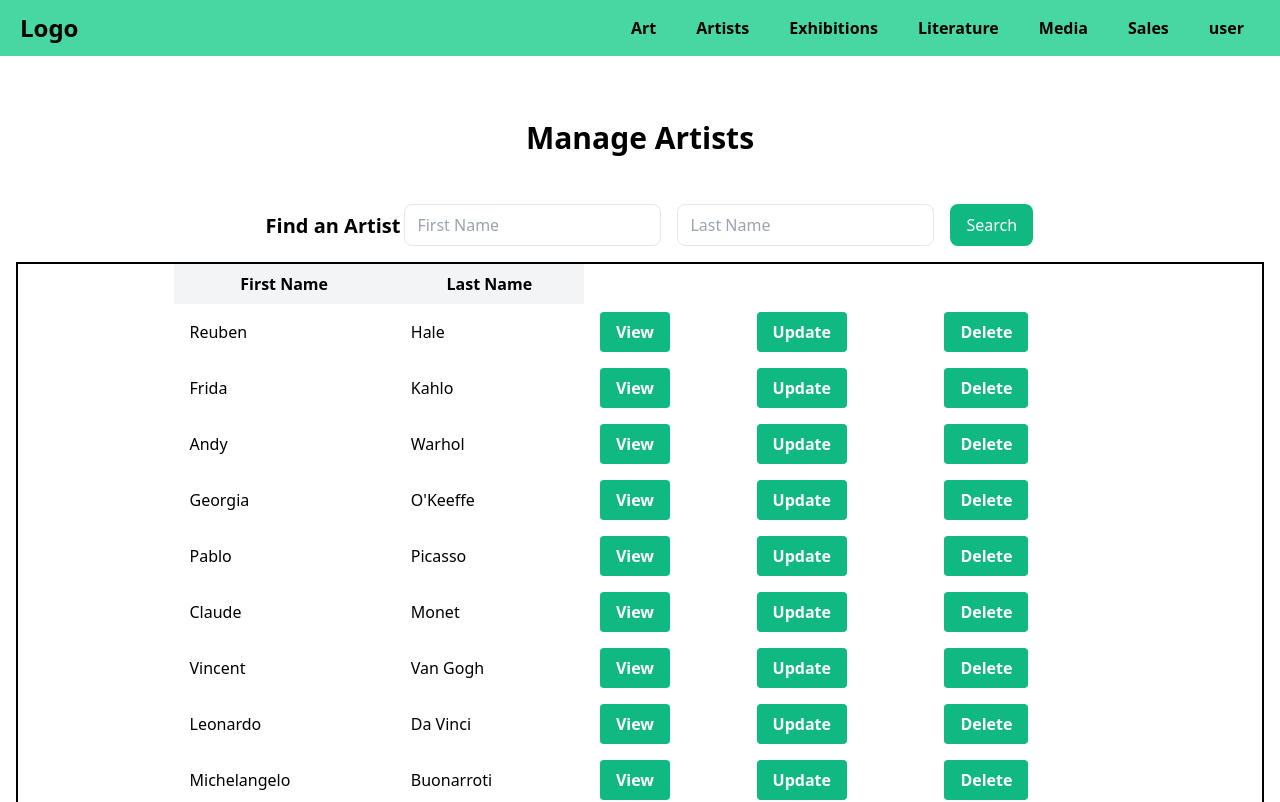
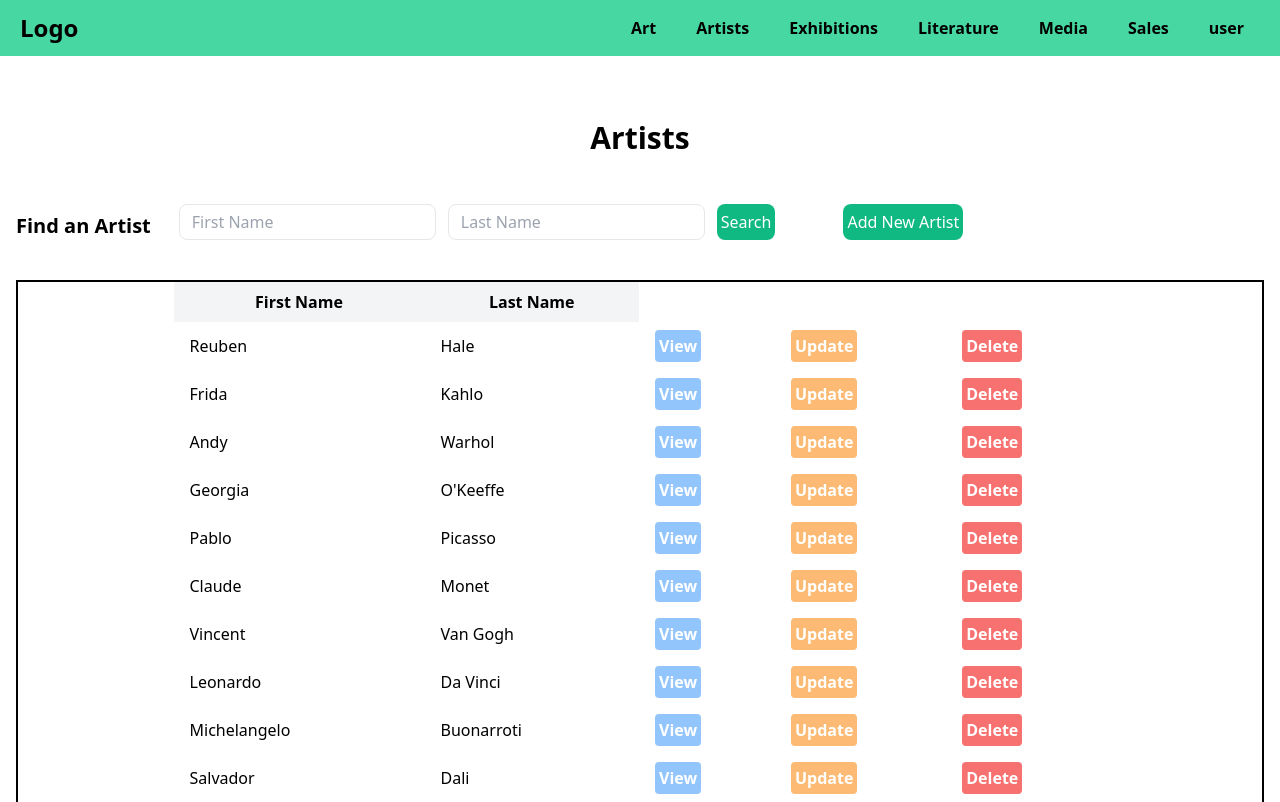
Before and after one commit to WebWarriors-UNF-CIS/rhams-old, a Next.js app: page /artists/manage in a window 1280 px wide. Shown: the top 802 px of the page. Built offline with nearby package versions, Linux system fonts and the light colour scheme.

Commit message:
css changes
added white text for dark theme to login, artist, and art pages- added an add new artist button to artist page- changed colors to view/update/delete buttons

```diff
--- a/src/app/art/page.tsx
+++ b/src/app/art/page.tsx
@@ -20,13 +20,13 @@ export default function Todo() {
     artRepo.find().then(setArts)
   }, [])
   return (
-    <div>
-      <h1>All Art</h1>
+    <div className='dark:text-white'>
+      <h1 className="dark:text-white">All Art</h1>
       <Select options={options} value={value} onChange={o => setValue(o)} />
       <main>
         {Art.map((artWork) => {
           return (
-            <div key={artWork.catalogNum}>
+            <div className='dark:text-white' key={artWork.catalogNum}>
               {artWork.title}
             </div>
           )
--- a/src/app/artists/manage/page.tsx
+++ b/src/app/artists/manage/page.tsx
@@ -44,26 +44,33 @@ function ArtistTable() {
   return (
     <div className="p-4">
       <div className="flex justify-center items-center">
-      <h1 className="text-3xl font-bold p-12">Manage Artists</h1>
+      <h1 className="text-3xl font-bold p-12 dark:text-white">Artists</h1>
       </div>
-      <div className="w-3/5 mx-auto">
-      <div className="flex mb-4">
-        <h1 className="text-xl font-semibold whitespace-nowrap pr-1 pt-2">Find an Artist</h1>
-        <div className="flex space-x-4 ml-auto">
+      <div className="">
+      <div className="flex w-5/5 mb-10">
+        <div className=''>
+        <h1 className="dark:text-white text-xl font-semibold whitespace-nowrap pr-1 pt-2">Find an Artist</h1>
+        </div>
+        <div className="flex pl-6">
           <input
             type="text"
             placeholder="First Name"
-            className="px-3 py-2 border rounded-lg focus:outline-none focus:ring focus:border-emerald-500"
+            className="px-3  border rounded-lg focus:outline-none focus:ring focus:border-emerald-500"
           />
           <input
             type="text"
             placeholder="Last Name"
-            className="px-3 py-2 border rounded-lg focus:outline-none focus:ring focus:border-emerald-500"
+            className="px-3 ml-3 border rounded-lg focus:outline-none focus:ring focus:border-emerald-500"
           />
-          <button className="bg-emerald-500 text-white rounded-lg px-4 py-2 hover:bg-emerald-600 hover:shadow">
+          <button className="ml-3 bg-emerald-500 text-white rounded-lg p-1 hover:bg-emerald-600 hover:shadow">
             Search
           </button>
         </div>
+        <div className='flex pl-9'>
+        <button className="ml-8 bg-emerald-500 text-white rounded-lg  p-1 hover:bg-emerald-600 hover:shadow">
+            Add New Artist
+        </button>
+      </div>
       </div>
     </div>
     <div className="flex justify-center items-center border-solid border-2 border-black">
@@ -77,15 +84,15 @@ function ArtistTable() {
         <tbody>
           {artists.map((artist) => (
             <tr key={artist.id}>
-              <td className="px-4 py-2">{artist.firstName}</td>
-              <td className="px-4 py-2">{artist.lastName}</td>
+              <td className="dark:text-white px-4 py-2">{artist.firstName}</td>
+              <td className="dark:text-white px-4 py-2">{artist.lastName}</td>
               <td className='px-4 py-2'><a href="https://www.amazon.com">
-                <button className="bg-emerald-500 hover:bg-emerald-700 text-white font-bold py-2 px-4 rounded">View</button>
+                <button className="bg-blue-300 hover:bg-blue-700 text-white font-bold py-1 px-1 rounded">View</button>
                 </a></td>
                 <td className='px-4 py-2'><a href="https://www.amazon.com">
-                <button className="bg-emerald-500 hover:bg-emerald-700 text-white font-bold py-2 px-4 rounded">Update</button>
+                <button className="bg-orange-300 hover:bg-orange-700 text-white font-bold py-1 px-1 rounded">Update</button>
                 </a></td><td className='px-4 py-2'><a href="https://www.amazon.com">
-                <button className="bg-emerald-500 hover:bg-emerald-700 text-white font-bold py-2 px-4 rounded">Delete</button>
+                <button className="bg-red-400 hover:bg-red-700 text-white font-bold py-1 px-1 rounded">Delete</button>
                 </a></td>
             </tr>
           ))}
--- a/src/app/login/page.tsx
+++ b/src/app/login/page.tsx
@@ -31,7 +31,7 @@ export default function Login() {
 
     return (
     <div className="flex flex-col justify-center items-center mx-auto mt-10">
-      <h1 className='margin-auto text-3xl font-semibold mb-6'>Login</h1>
+      <h1 className='dark:text-white margin-auto text-3xl font-semibold mb-6'>Login</h1>
       <form onSubmit={login} className='form'>
         <div className='input'>
           <label htmlFor="email">Email:</label>
```
